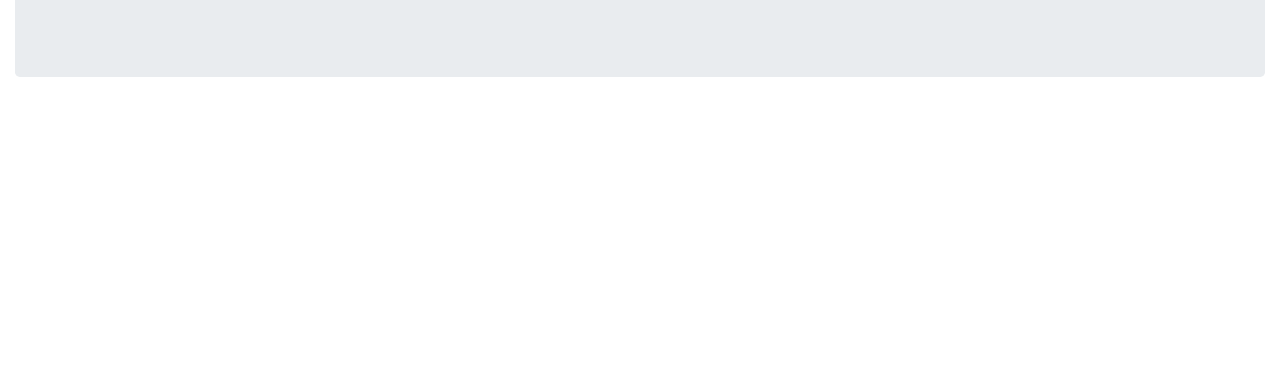
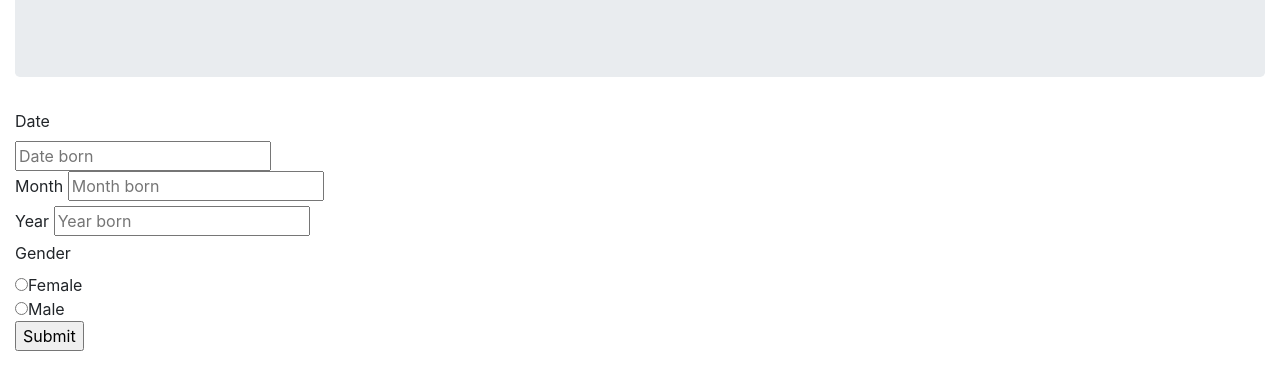
Before and after one commit to Atekawere/Ghanian-Akan-Naming, a plain HTML site: page index.html in a window 1280 px wide. Shown: the part 195-584 px from the top of the page. Drawn offline with nearby package versions, Linux system fonts and the light colour scheme.

Commit message:
edited my form on html

```diff
--- a/index.html
+++ b/index.html
@@ -18,7 +18,38 @@
                Akan naming is a system that assists the user to know their Akan names by filling their date of birth,their gender and year of birth.Akan names are names that are usually given to Ghanian children after the day of the week they were born and the order in which they were born .These Akan names also have further meanings like the future reflection of a persons regarding their personalities and their characters.
             </p>
         </div>
-    </div>
+
+        <div>
+
+            <label>Date</label><br>
+            <input type="text" id="date" placeholder="Date born"required><br>
+
+        </div>
+
+        <div>
+
+            <label>Month</label>
+            <input type="text" id="month" placeholder="Month born"required><br>
+
+        </div>
+
+        <div>
+
+            <label>Year</label>
+            <input type="text" id="month" placeholder="Year born"required><br>
+
+        </div>
+
+        <div>
+            <label>Gender</label><br>
+            <input type="radio" id="gender" name="gender" value="female">Female<br>
+            <input type="radio" id="gender" name="gender" value="male">Male<br>
+            <input type="submit" onclick="giveAkanName()"value="Submit">
+        </div>
+
+
+
+
 
 </body>
 </html>
```
